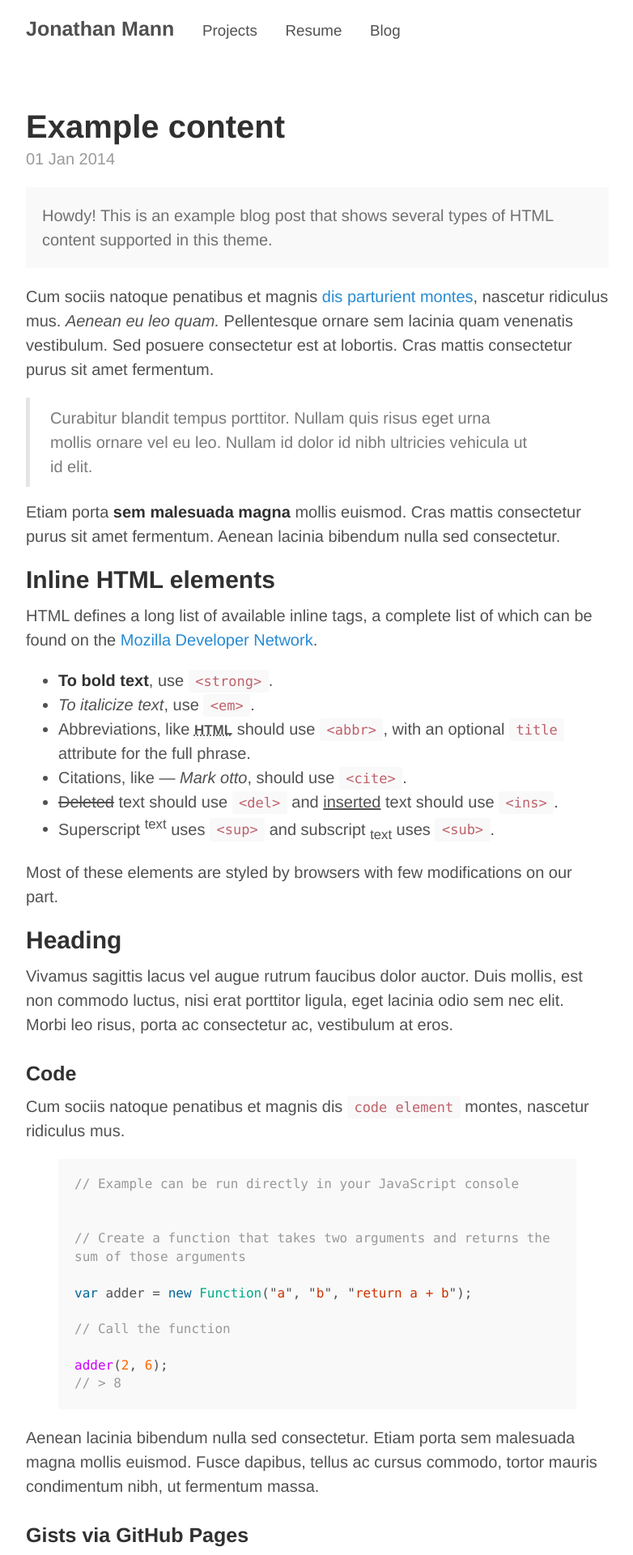
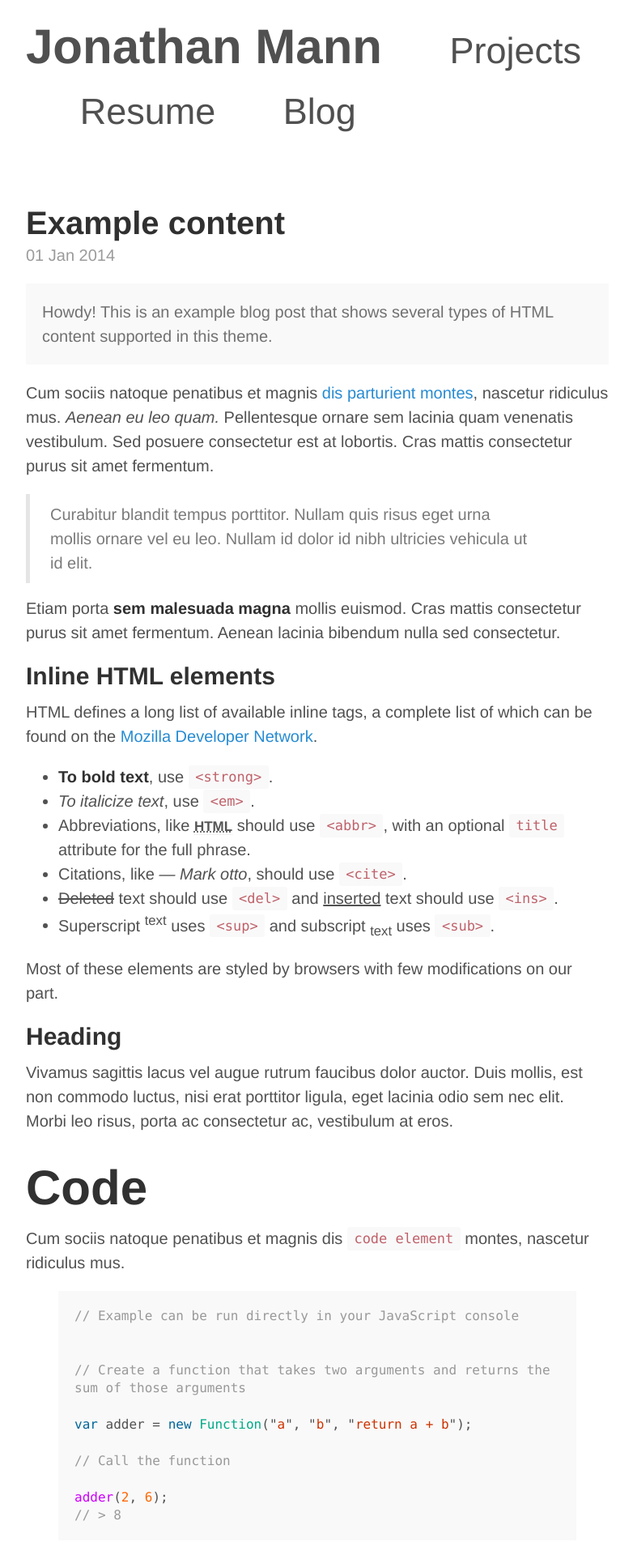
Before and after one commit to jonathanmann/jonathanmann.github.io, a Jekyll site: the page built from index.html, in a window 1280 px wide. Shown: the top 1920 px of the page at 81% size, without its empty margins (248-1030 px from the left). Built offline with Jekyll 4.4.1, drawn with Linux system fonts in a browser that asks for light colours; the list of posts is cut into pages by our own code.

Commit message:
add custom css file

```diff
--- a/public/css/jonathanmann.css
+++ b/public/css/jonathanmann.css
@@ -1 +1,6 @@
 .masthead{color:red; size:.3em}
+
+h3 {
+  margin-top: 1.5rem;
+  font-size: 3em;
+}
```
